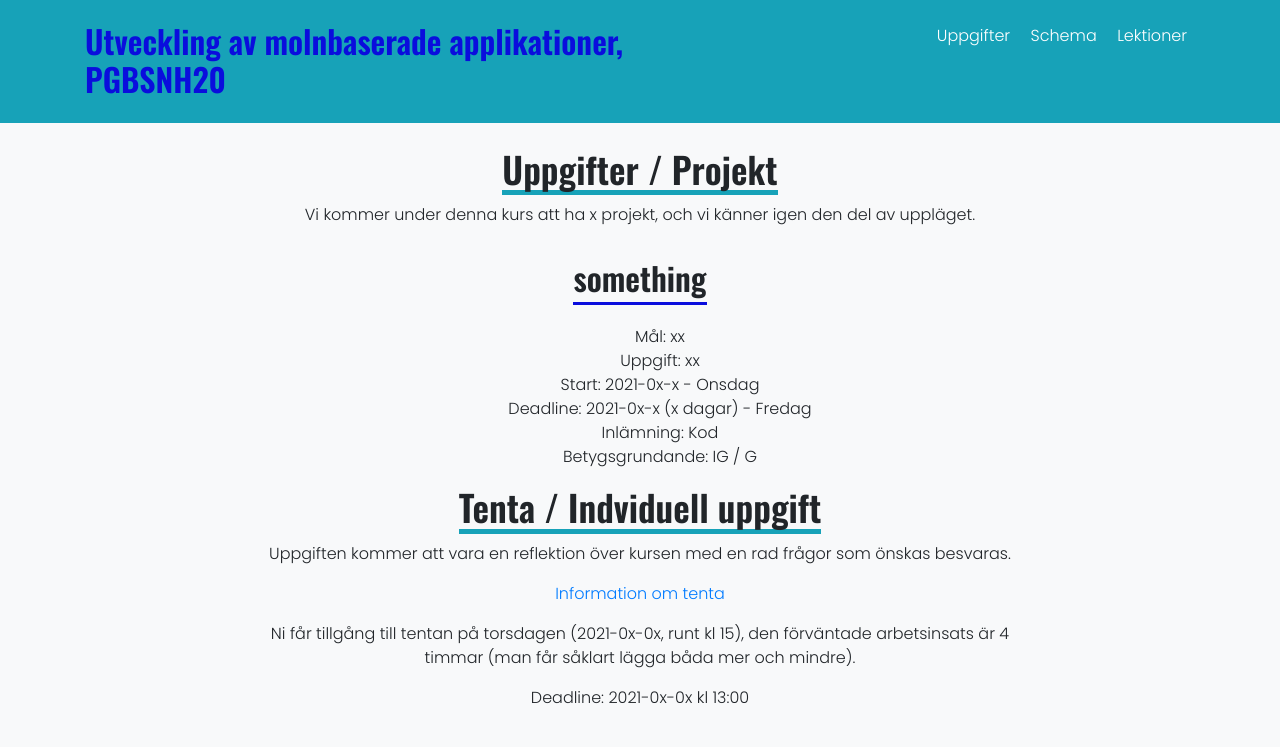
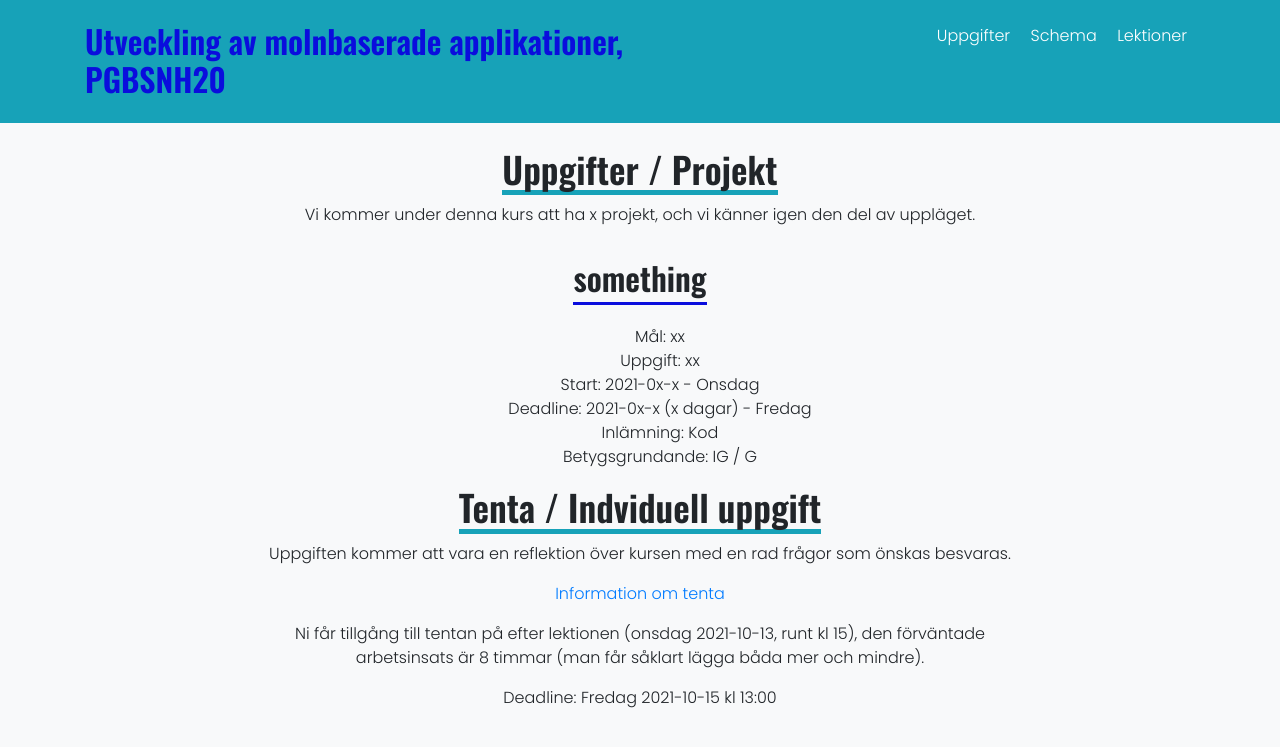
Before and after one commit to PGBSNH20/PGBSNH20-molnapplikationer, a Jekyll site: the page built from assignments.md, in a window 1280 px wide. Shown: the top 747 px of the page. Built offline with Jekyll 4.4.1, drawn with Linux system fonts in a browser that asks for light colours; nearby versions of some CDN libraries.

Commit message:
Updates exam information

```diff
--- a/assignments.md
+++ b/assignments.md
@@ -23,6 +23,6 @@ Uppgiften kommer att vara en reflektion över kursen med en rad frågor som öns
 
 [Information om tenta](tenta)
 
-Ni får tillgång till tentan på torsdagen (2021-0x-0x, runt kl 15), den förväntade arbetsinsats är 4 timmar (man får såklart lägga båda mer och mindre).
+Ni får tillgång till tentan på efter lektionen (onsdag 2021-10-13, runt kl 15), den förväntade arbetsinsats är 8 timmar (man får såklart lägga båda mer och mindre).
 
-Deadline: 2021-0x-0x kl 13:00
+Deadline: Fredag 2021-10-15 kl 13:00
```
Also changed, not shown: assignments/tenta.md (+2 -2 lines).
